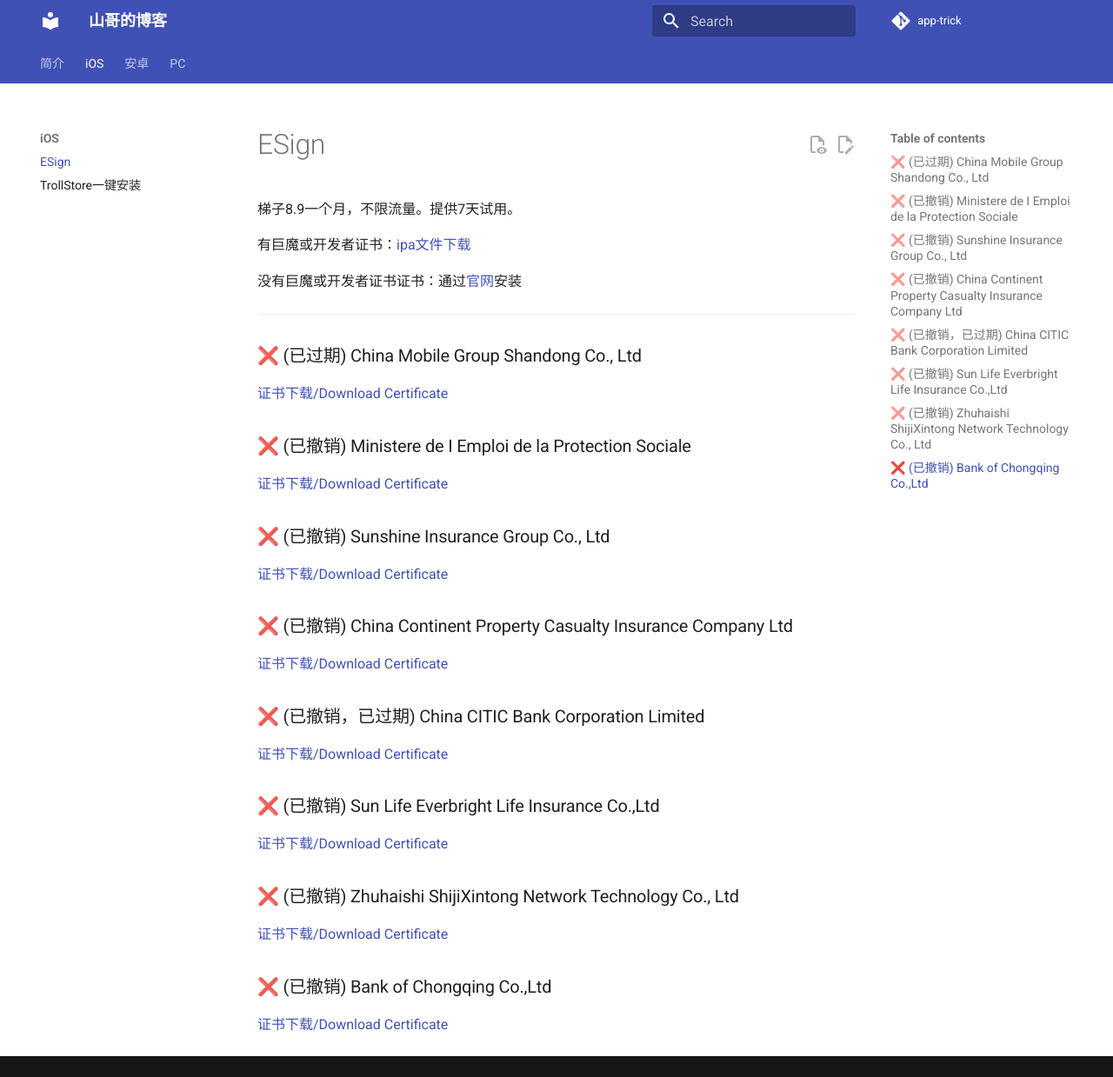
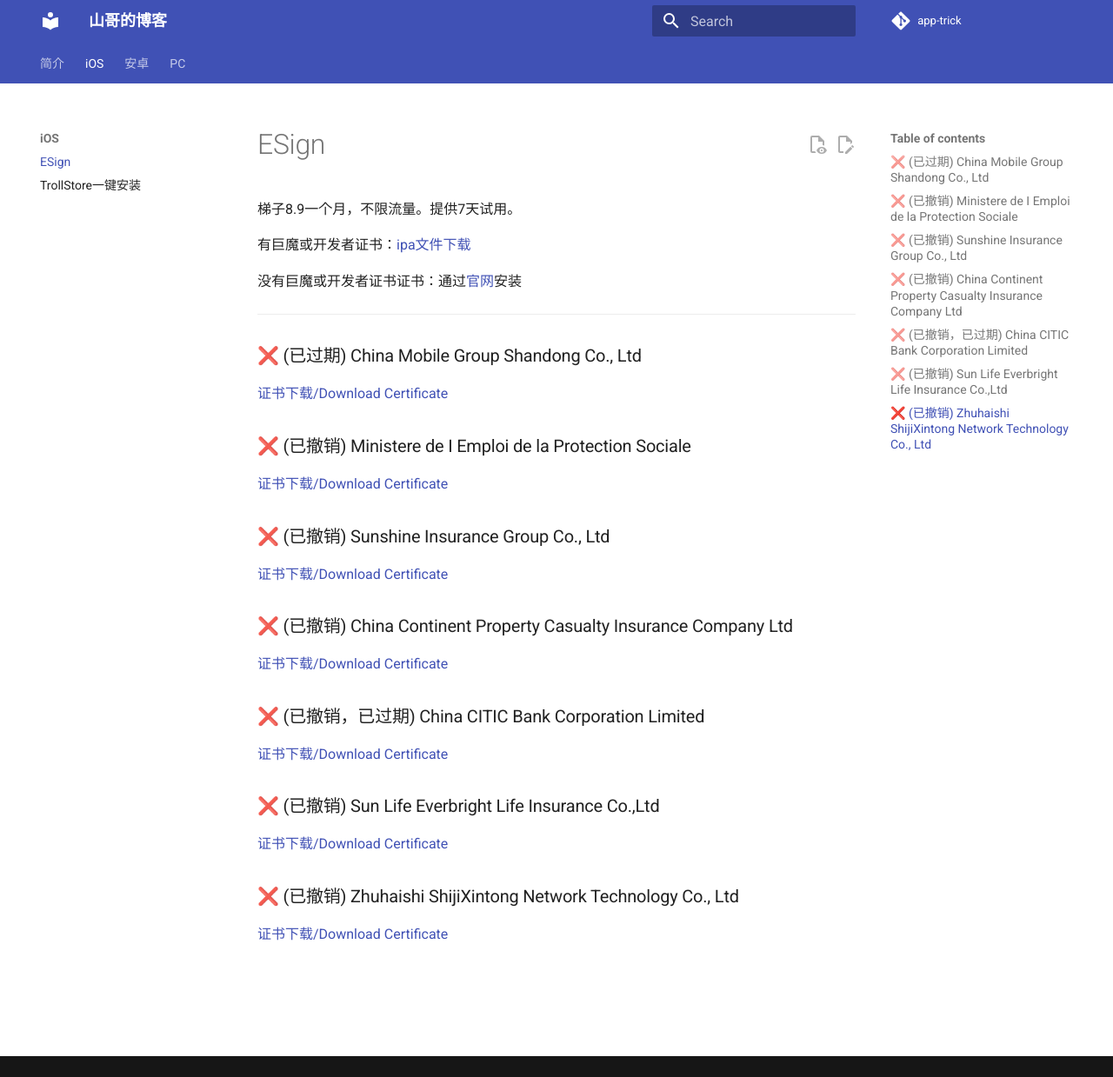
Before and after one commit to app-trick/app-trick.github.io, an MkDocs documentation site: the page built from docs/iOS/Esign.md, in a window 1280 px wide and 1239 px high. Shown: the whole window at 87% size. Built offline with MkDocs 1.6.1 and Material for MkDocs 9.7.7, drawn with Linux system fonts in a browser that asks for light colours; comment, search, counter and statistics services are not loaded.

Commit message:
Esign Repo Update

```diff
--- a/docs/iOS/Esign.md
+++ b/docs/iOS/Esign.md
@@ -22,5 +22,3 @@
 [证书下载/Download Certificate](/iOS/cert/Sun%20Life%20Everbright%20Life%20Insurance%20Co.%2CLtd.zip)
 ### ❌ (已撤销) Zhuhaishi ShijiXintong Network Technology Co., Ltd
 [证书下载/Download Certificate](/iOS/cert/Zhuhaishi%20ShijiXintong%20Network%20Technology%20Co.%2C%20Ltd.zip)
-### ❌ (已撤销) Bank of Chongqing Co.,Ltd
-[证书下载/Download Certificate](/iOS/cert/Bank%20of%20Chongqing%20Co.%2CLtd.zip)
--- a/docs/iOS/cert/list.txt
+++ b/docs/iOS/cert/list.txt
@@ -5,4 +5,3 @@
 China CITIC Bank Corporation Limited.zip
 Sun Life Everbright Life Insurance Co.,Ltd.zip
 Zhuhaishi ShijiXintong Network Technology Co., Ltd.zip
-Bank of Chongqing Co.,Ltd.zip
```
Also changed, not shown: 1 other file.
